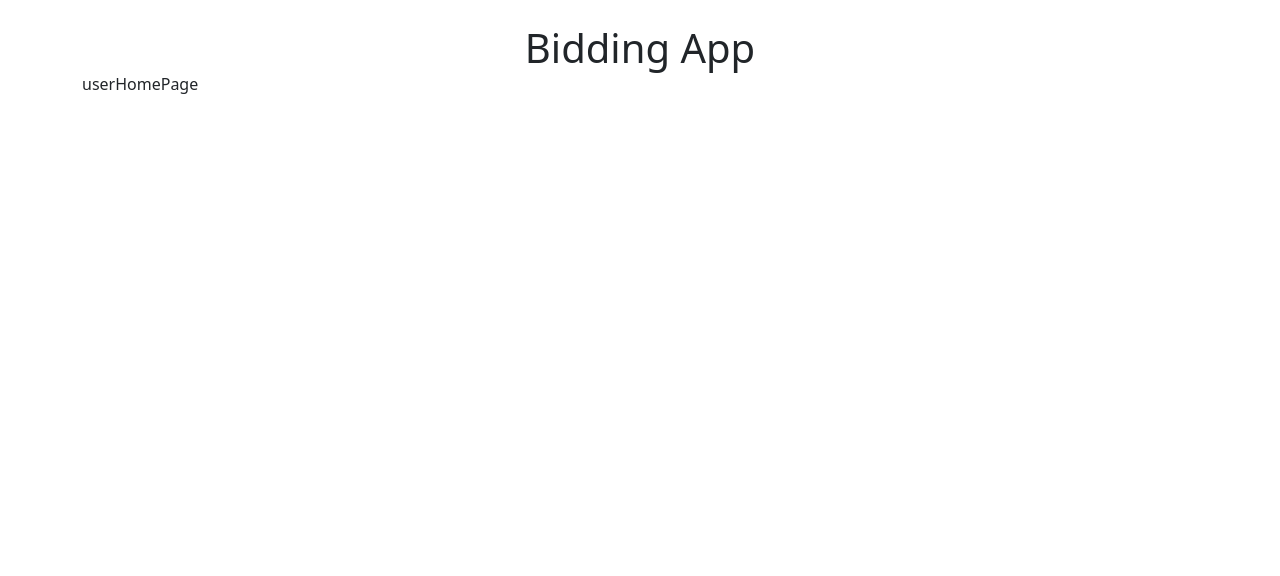
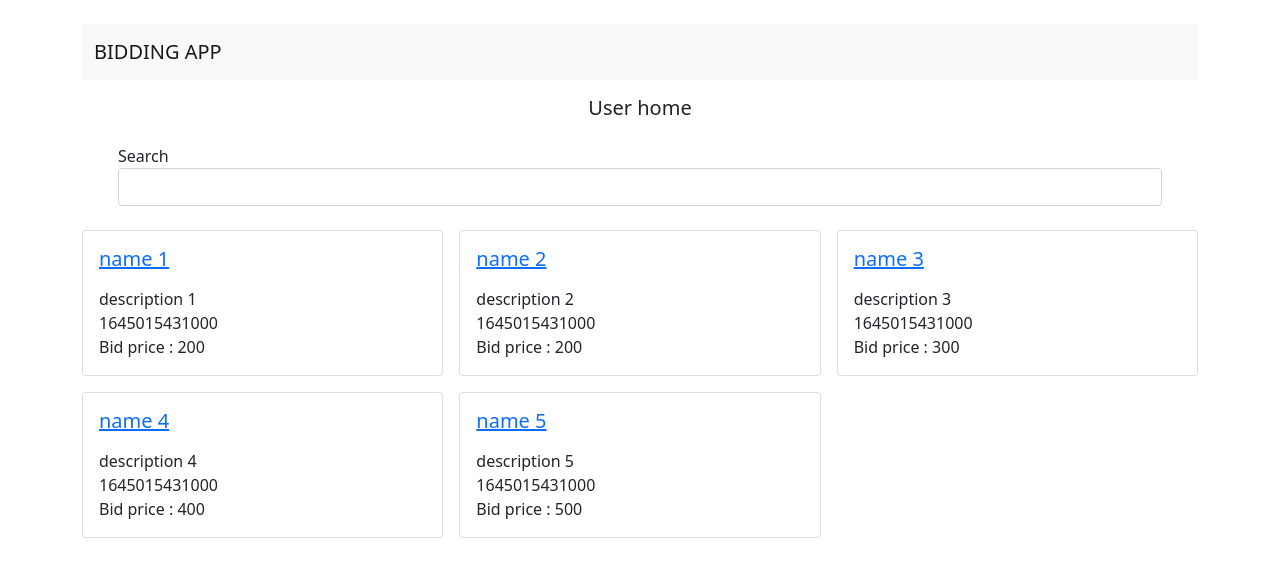
Before and after one commit to Ali-R-dev/Bidding_APP, a React (Create React App) app: page /items in a window 1280 px wide. Shown: the top 576 px of the page. Built offline with nearby package versions, Linux system fonts and the light colour scheme.

Commit message:
major update 1

```diff
--- /dev/null
+++ b/src/components/ItemCard.js
@@ -0,0 +1,19 @@
+import React from 'react'
+import { Card } from 'react-bootstrap'
+
+export default function ItemCard({ name, description, amount, bidEndsAt }) {
+    return (
+        <div>
+            <Card>
+                <Card.Body>
+                    <Card.Title className='justify-content-between align-items-baseline mb-3'>
+                        <a className='span'>{name || ''}</a>
+                    </Card.Title>
+                    <div>{description || ''}</div>
+                    <div>{bidEndsAt || '00:00'}</div>
+                    <div>Bid price : {amount || 0}</div>
+                </Card.Body>
+            </Card>
+        </div>
+    )
+}
--- a/src/components/Layout.js
+++ b/src/components/Layout.js
@@ -2,10 +2,17 @@ import React from 'react'
 import { Container } from 'react-bootstrap'
 
 export default function Layout(props) {
+
     return (
-        <Container className='my-4'>
-            <h1 className="m-auto text-center">Bidding App</h1>
-            {props.children}
-        </Container>
+        <>
+            <Container className='my-4'>
+                <nav className="navbar navbar-light bg-light text-center">
+                    <div className="container-fluid">
+                        <a className="navbar-brand" href="#">BIDDING APP</a>
+                    </div>
+                </nav>
+                {props.children}
+            </Container>
+        </>
     )
 }
--- a/src/features/admin/AdminDashboard.js
+++ b/src/features/admin/AdminDashboard.js
@@ -8,7 +8,7 @@ export default function AdminDashboard() {
     ]
     return (
         <div>
-            <h2 className="m-auto text-center">Admin Dashboard</h2>
+            <h4 className=" h4 m-auto text-center">Admin Dashboard</h4>
             <div>
                 <Table bordered hover>
                     <thead>
@@ -16,7 +16,7 @@ export default function AdminDashboard() {
                             <th>#</th>
                             <th>Name</th>
                             <th>Description</th>
-                            <th>Price</th>
+                            <th>Current Bid</th>
                             <th>Actions</th>
                         </tr>
                     </thead>
@@ -31,7 +31,7 @@ export default function AdminDashboard() {
                                 <td>
                                     <Stack direction='horizontal' gap={2}>
                                         <Button>Detail</Button>
-                                        <Button>Del</Button>
+                                        <Button variant='danger'>Del</Button>
                                     </Stack>
                                 </td>
                             </tr>
--- a/src/features/admin/AdminItemPage.js
+++ b/src/features/admin/AdminItemPage.js
@@ -1,36 +1,51 @@
 import React from 'react'
-import { Form, Button } from 'react-bootstrap'
+import { Form, Button, te, Stack } from 'react-bootstrap'
 
 export default function AdminItemPage() {
     return (
-        <div>
+
+        <div className='col-sm-8 m-auto'>
             <Form>
-                <Form.Group className="mb-3" controlId="formName">
+
+                <Form.Group className="mb-3" controlId="frmName">
                     <Form.Label>Name</Form.Label>
                     <Form.Control type="text" placeholder="enter name" />
                 </Form.Group>
+                <div className='row'>
 
-                <Form.Group className="mb-3" controlId="formDescription">
-                    <Form.Label>Password</Form.Label>
-                    <Form.Control type="text" placeholder="Enter description here" />
+                    <Form.Group className="mb-3 col-sm-6" controlId="frmBasePrice">
+                        <Form.Label>Base Price</Form.Label>
+                        <Form.Control type='number' min="0" />
                     </Form.Group>
 
-                <Form.Group className="mb-3" controlId="formExpiryTime">
+                    <Form.Group className="mb-3 col-sm-6" controlId="formExpiryTime">
                         <Form.Label>Bid Expiry Time</Form.Label>
-                    <Form.Control type="datetime" />
+                        <Form.Control type="datetime-local" />
                     </Form.Group>
+                </div>
 
-                <Button variant="primary">
+                <Form.Group className="mb-3" controlId="frmDesc">
+                    <Form.Label>Description</Form.Label>
+
+                    <Form.Control as="textarea" rows={3} />
+
+
+                </Form.Group>
+                {/* <Stack variant="horizontal" gap={2}> */}
+                <div className='row'>
+
+                    <Button variant="primary" className='col-sm-2 m-2'>
                         Save
                     </Button>
-                <Button variant="secondary">
+
+                    <Button variant="secondary" className='col-sm-2 m-2'>
                         Cancel
                     </Button>
-                <Button variant="danger">
-                    Delete
-                </Button>
+                </div>
 
+
+                {/* </Stack> */}
             </Form>
-        </div>
+        </div >
     )
 }
--- a/src/features/login/Login.js
+++ /dev/null
@@ -1,7 +0,0 @@
-import React from 'react'
-
-export default function Login() {
-    return (
-        <div>Login</div>
-    )
-}
--- /dev/null
+++ b/src/features/login/LoginPage.js
@@ -0,0 +1,40 @@
+import React from 'react'
+import { Card, Form, Stack, Button } from 'react-bootstrap'
+export default function LoginPage() {
+    return (
+        <>
+            <div className='my-4 col-sm-8 m-auto'>
+                <Card>
+                    <Card.Body>
+                        <Card.Title className='align-items-baseline mb-3 me-auto'>
+                            <h5 className='text-center'>LOG IN</h5>
+                        </Card.Title>
+                        <Form className='row'>
+
+                            <Form.Group className="mb-3" controlId="frmUserName">
+                                <Form.Label>Name</Form.Label>
+                                <Form.Control type="text" placeholder="User name" />
+                            </Form.Group>
+
+                            <Form.Group className="mb-3" controlId="frmPass">
+                                <Form.Label>Name</Form.Label>
+                                <Form.Control type="password" placeholder="Password" />
+                                <div className='span text-center text-muted'><a href='#'>Forgotton Password</a></div>
+                            </Form.Group>
+                        </Form>
+                        <Stack direction='horizontal' gap={2}>
+
+                            <div className="form-check ms-auto">
+                                <input className="form-check-input" type="checkbox" id="flexCheck" />
+                                <label className="form-check-label" for="flexCheck">
+                                    keep sign in
+                                </label>
+                            </div>
+                            <Button className='me-auto'>Log in</Button>
+                        </Stack>
+                    </Card.Body>
+                </Card>
+            </div>
+        </>
+    )
+}
--- a/src/features/user/UserHomePage.js
+++ b/src/features/user/UserHomePage.js
@@ -1,7 +1,60 @@
 import React from 'react'
+import ItemCard from '../../components/ItemCard'
+export default function UserHomePage() {
+    const data = [
+        {
+            name: "name 1",
+            description: "description 1",
+            amount: 200,
+            bidEndsAt: Date.now().toString()
+        },
+        {
+            name: "name 2",
+            description: "description 2",
+            amount: 200,
+            bidEndsAt: Date.now().toString()
+        }, {
+            name: "name 3",
+            description: "description 3",
+            amount: 300,
+            bidEndsAt: Date.now().toString()
+        },
+        {
+            name: "name 4",
+            description: "description 4",
+            amount: 400,
+            bidEndsAt: Date.now().toString()
+        },
+        {
+            name: "name 5",
+            description: "description 5",
+            amount: 500,
+            bidEndsAt: Date.now().toString()
+        }
+    ]
+    return (
+        <div>
+            <div className='h5 text-center m-3'>User home</div>
 
-export default function UserHomePage() {
-    return (
-        <div>userHomePage</div>
+            <div className="form-group row m-4">
+                <div className="col-xs-4">
+                    <label>Search</label>
+                    <input type='text' className="form-control" />
+                </div>
+
+            </div>
+
+            <div style={{
+                display: "grid",
+                gridTemplateColumns: "repeat(auto-fill,minmax(300px,1fr))",
+                gap: "1rem",
+                alignItems: "flex-start"
+            }}>
+                {data.map((item, index) => {
+                    return <ItemCard key={index} {...item} />
+                })}
+            </div>
+
+        </div>
     )
 }
--- a/src/features/user/UserItemPage.js
+++ b/src/features/user/UserItemPage.js
@@ -1,7 +1,34 @@
 import React from 'react'
+import { Button, Card, Stack } from 'react-bootstrap'
 
 export default function UserItemPage() {
     return (
-        <div>userItemPage</div>
+        <>
+            <div className='my-4 col-sm-8 m-auto'>
+                <h5 className='text-center'>Product Detail Page</h5>
+                <Card>
+                    <Card.Body>
+                        <Card.Title className='align-items-baseline mb-3 me-auto'>
+                            <h5 className='span me-auto'>{"Product name"}</h5>
+                        </Card.Title>
+                        <div>{"product description"}</div>
+                        <div>{'00:00'}</div>
+                        <div>Bid price : {0}</div>
+                        <Stack direction='horizontal' gap={2}>
+
+                            <input type='checkbox' className='form-check-input ms-auto' />
+                            <label className='me-4'>Auto bidder</label>
+                            <div className='col-sm-3'>
+                                <input type="number" className="form-control" placeholder='Your bid' min={0} />
+                            </div>
+
+                            <Button>Bid Now</Button>
+
+
+                        </Stack>
+                    </Card.Body>
+                </Card>
+            </div>
+        </>
     )
 }
```
Also changed, not shown: src/App.js (+17 -13 lines), src/components/ProtectedRoute.js (added, +19 -0 lines). Lines whose indentation alone changed are shown as unchanged.
